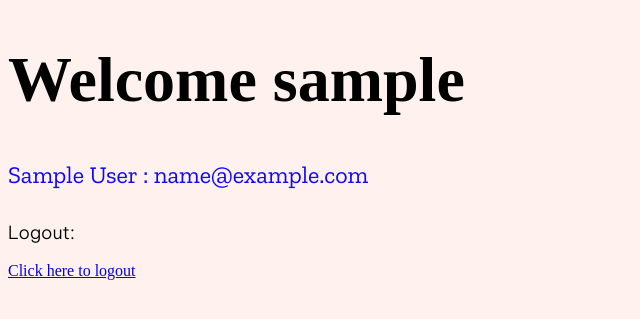
After one commit to jtweeder/mealcurator, a Django app: page /register/register/welcome in a window 1280 px wide. The commit adds this page. Shown: the top 319 px of the page, without its empty margins (0-640 px from the left). Run offline with Django 4.2, Linux system fonts and the light colour scheme; the visitor is signed in with stand-in values (Sample User, id 1); some web fonts are replaced.

Commit message:
first draft working user register, login, logout model

```diff
--- /dev/null
+++ b/cooks/urls.py
@@ -0,0 +1,8 @@
+from django.urls import path
+from . import views as cook_views
+
+
+urlpatterns = [
+    path('register/', cook_views.register_cook, name='register'),
+    path('register/welcome', cook_views.cook_profile, name='welcome'),
+    ]
--- a/cooks/views.py
+++ b/cooks/views.py
@@ -1,5 +1,7 @@
 from django.shortcuts import render, redirect
+from django.contrib.auth.decorators import login_required
 from .forms import create_cook_form
+
 # Create your views here.
 
 
@@ -9,6 +11,24 @@ def register_cook(request):
         form = create_cook_form(request.POST)
         if form.is_valid():
             form.save()
-            return redirect('index')
+            return redirect('login')
     context = {'form': form}
-    return render(request, 'accounts/register.html', context=context)
+    return render(request, 'registration/register.html', context=context)
+
+@login_required
+def cook_profile(request):
+    user = request.user
+    name = f'{user.first_name} {user.last_name}'
+    email = user.email
+    # TODO: Make a test to check for name
+    welcome_id = 'Hello Mysterious...'
+    if len(name) > 1:
+        welcome_id = name
+    if len(name) <= 1 and len(email) > 0:
+        welcome_id = email
+    if len(email) > 1 and len(name) > 1:
+        welcome_id = f'{name} : {email}'
+    context = {'username': user.username,
+               'welcome': welcome_id,
+               }
+    return render(request, 'registration/welcome.html', context=context)
--- a/mealcurator/settings.py
+++ b/mealcurator/settings.py
@@ -55,7 +55,7 @@ ROOT_URLCONF = 'mealcurator.urls'
 TEMPLATES = [
     {
         'BACKEND': 'django.template.backends.django.DjangoTemplates',
-        'DIRS': [],
+        'DIRS': [os.path.join(BASE_DIR,'templates')],
         'APP_DIRS': True,
         'OPTIONS': {
             'context_processors': [
@@ -126,3 +126,5 @@ USE_TZ = True
 # https://docs.djangoproject.com/en/4.0/ref/settings/#default-auto-field
 
 DEFAULT_AUTO_FIELD = 'django.db.models.BigAutoField'
+LOGIN_REDIRECT_URL = 'welcome'
+LOGOUT_REDIRECT_URL = 'login'
--- a/mealcurator/urls.py
+++ b/mealcurator/urls.py
@@ -23,5 +23,6 @@ urlpatterns = [
     path('', include('meals.urls')),
     path('recipe/', include('meals.urls')),
     path('admin/', admin.site.urls),
-    path('register/', cook_views.register_cook, name='register'),
+    path('register/', include('cooks.urls')),
+    path('accounts/', include('django.contrib.auth.urls')),
 ]
--- a/meals/templates/meals/font_style.html
+++ b/templates/font_style.html
@@ -48,6 +48,11 @@
     <p>Lorem ipsum dolor sit amet, consectetur adipiscing elit, sed do eiusmod tempor incididunt ut labore et dolore magna aliqua. Maecenas ultricies mi eget mauris pharetra et ultrices neque ornare. Fringilla ut morbi tincidunt augue interdum. Leo duis ut diam quam. Pulvinar etiam non quam lacus suspendisse. Libero nunc consequat interdum varius sit amet mattis vulputate enim. Mattis enim ut tellus elementum. Ut enim blandit volutpat maecenas. Purus sit amet volutpat consequat. Vitae semper quis lectus nulla at volutpat diam. Rhoncus aenean vel elit scelerisque mauris. Fringilla est ullamcorper eget nulla facilisi etiam. Faucibus purus in massa tempor nec feugiat nisl pretium fusce. Eget magna fermentum iaculis eu non. Maecenas accumsan lacus vel facilisis.</p>
     <p>Ut diam quam nulla porttitor massa. Lorem sed risus ultricies tristique nulla. Enim nulla aliquet porttitor lacus luctus. Vulputate mi sit amet mauris commodo quis. Arcu bibendum at varius vel pharetra vel turpis. Ornare aenean euismod elementum nisi quis. Risus pretium quam vulputate dignissim suspendisse in. Dictum fusce ut placerat orci nulla pellentesque dignissim enim. Nibh tellus molestie nunc non blandit massa enim. Non odio euismod lacinia at quis risus sed vulputate. Mi ipsum faucibus vitae aliquet. Pulvinar mattis nunc sed blandit. Sit amet nulla facilisi morbi tempus. Fringilla est ullamcorper eget nulla facilisi. </p>
 
+    <h4>Create a Profile:</h4>
+    <a href="{% url 'register' %}">Registration Page</a>
+
+    <h4>Login:</h4>
+    <a href="{% url 'welcome' %}">Login Page</a>
 </body>
 
 
--- /dev/null
+++ b/templates/registration/dashboard.html
@@ -0,0 +1 @@
+<h2>welcome
--- a/meals/templates/accounts/register.html
+++ b/templates/registration/register.html
@@ -21,9 +21,9 @@
     <b>{{form.password2.errors}}</b>
 
     <input type="submit" Value="Register">
-
-
-
 </form>
+<br>
+<h4>Already Registered?<br>
+<a href="{% url 'login' %}">Login Here</a> </h4>
 
 {% endblock%}
--- /dev/null
+++ b/templates/registration/welcome.html
@@ -0,0 +1,12 @@
+
+{% extends "base.html" %}
+
+{% block page_content %}
+
+<h1>Welcome {{username}}</h1>
+
+<h4>{{welcome}}</h4>
+
+<p>Logout:</p>  <a href="{% url 'logout' %}">Click here to logout</a>
+
+{% endblock %}
```
Also changed, not shown: meals/views.py (+4 -11 lines), templates/registration/login.html (added, +15 -0 lines), templates/base.html (renamed from meals/templates/base.html), templates/meals/raw_recipe_form.html (renamed from meals/templates/meals/raw_recipe_form.html).
